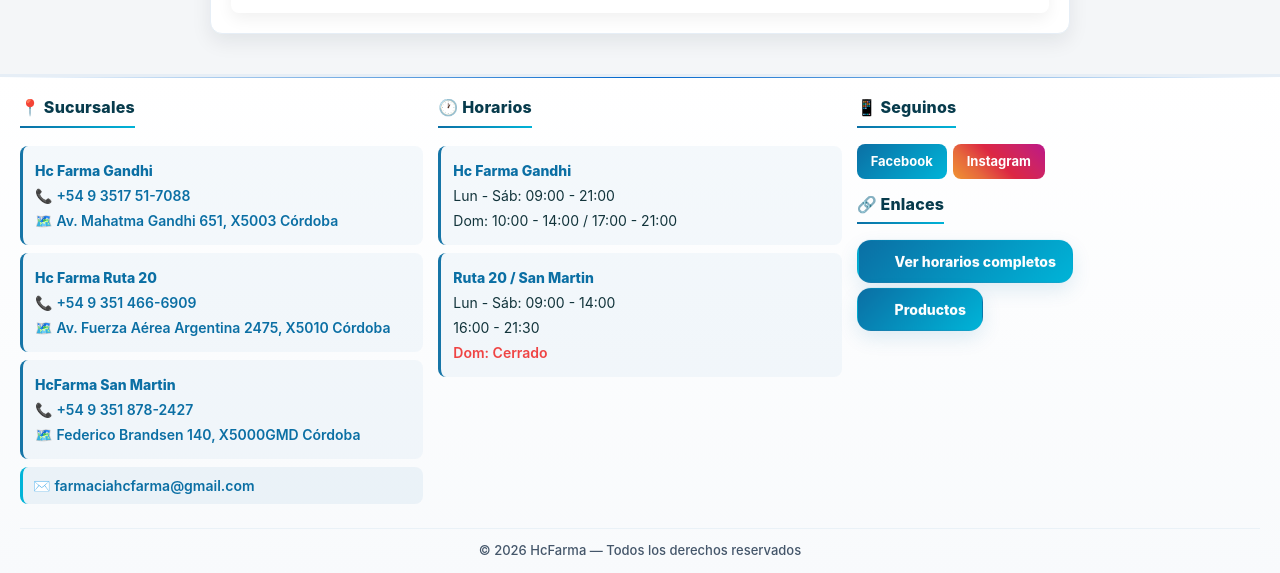
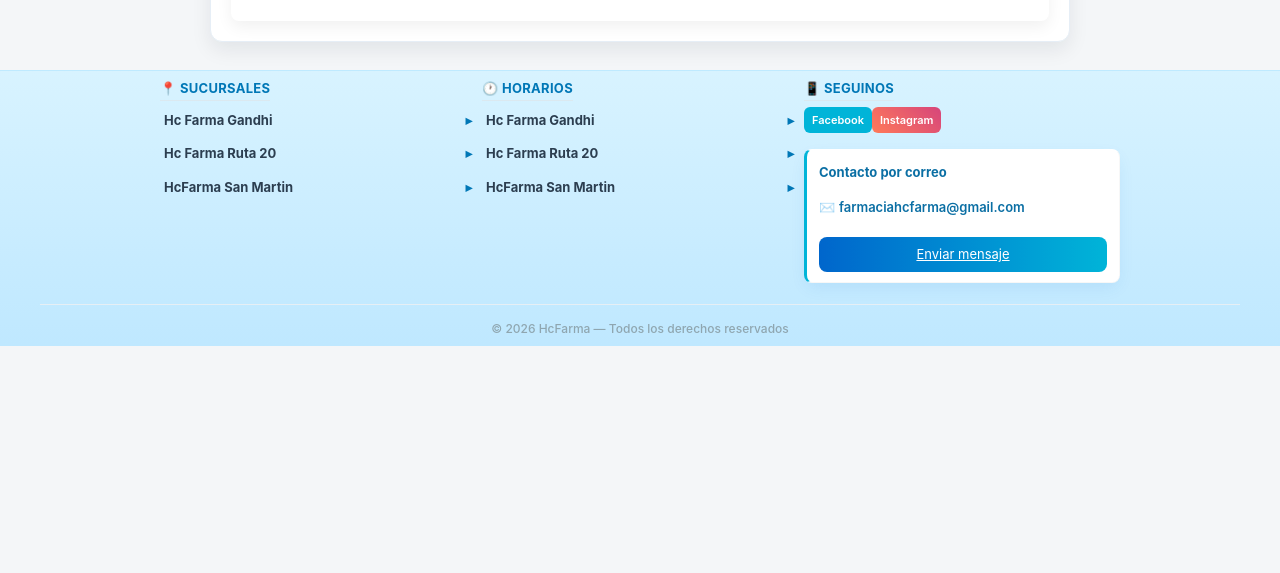
Before and after one commit to FrancoMartinez465/hcFarma, a React (Vite) app in the folder frontend/: page /#/horario in a window 1280 px wide. Shown: the part 1223-1796 px from the top of the page. After the commit the page ends 1569 px from the top, so only its background shows below. Built offline with nearby package versions, Linux system fonts and the light colour scheme; grey boxes are pictures that could not be loaded.

Commit message:
PiePagina

```diff
--- a/frontend/src/assets/css/piepagina.css
+++ b/frontend/src/assets/css/piepagina.css
@@ -1,137 +1,171 @@
-/* Footer styles */
-.pie-footer{
-  /* Fondo más claro y neutro para mejor lectura */
-  background: linear-gradient(180deg, #ffffff 0%, #f8fafc 100%);
-  color:#0f172a;
-  padding: 20px 20px 16px;
-  margin-top: 20px;
-  border-top: 3px solid #e6eef6;
-  position: relative;
-  font-family: Inter, system-ui, -apple-system, 'Segoe UI', Roboto, 'Helvetica Neue', Arial;
-  font-size: 14px;
+/* --- CAMBIOS DE COLORES (NUEVA PALETA) --- */
+:root {
+  /* Fondo: Degradado celeste más equilibrado (no blanco) */
+  --ff-footer-start: #d8f3ff; /* celeste pálido, más cálido */
+  --ff-footer-end: #bfe8ff;   /* celeste claro un poco más profundo */
+
+  /* Texto: Azul petróleo oscuro (muy legible y suave) en lugar de blanco */
+  --ff-text-on-footer: #2c3e50;
+
+  /* Títulos: Un azul un poco más vibrante para jerarquía */
+  --ff-title-color: #0077b6;
+
+  /* Mantener tus acentos de botones */
+  --ff-cta-start: #0066cc;
+  --ff-cta-end: #00b4d8;
+  --ff-social: #00b4d8;
+  --ff-instagram-start: #ff7a59;
+  --ff-instagram-end: #d6457b;
+
+  /* Acento general usado por algunos enlaces */
+  --ff-accent: #0b6fa4;
+
+  /* Tarjetas: tono muy claro para que no sea blanco puro */
+  --ff-card-bg: #f6fbff;
+  /* Fondo específico para la tarjeta de correo, armoniza con el celeste del footer */
+  --ff-email-bg: #f3fbff;
 }
 
-.pie-footer::before {
-  content: '';
-  position: absolute;
-  top: 0;
-  left: 0;
-  right: 0;
-  height: 1px;
-  background: linear-gradient(90deg, transparent, #0066cc, transparent);
+/* --- AJUSTES DEL FOOTER --- */
+.pie-footer {
+  background: linear-gradient(180deg, var(--ff-footer-start) 0%, var(--ff-footer-end) 100%);
+  color: var(--ff-text-on-footer);
+  padding: 8px 10px 8px; /* aún más compacto */
+  margin-top: 8px;
+  /* Borde superior suave en azul claro en lugar de transparente oscuro */
+  border-top: 1px solid #bfeaff;
+  position: relative;
+  font-family: Inter, system-ui, -apple-system, 'Segoe UI', Roboto, sans-serif;
+  font-size: 13px; /* subir un poco la fuente para mejor legibilidad */
 }
 
+/* Eliminamos la línea brillante 'before' antigua ya que no se ve bien en fondo claro */
+.pie-footer::before { display: none; }
+
 .pie-inner{
-  max-width:1300px;
+  max-width:960px;
   margin:0 auto;
   display:flex;
-  gap: 15px;
+  gap: 6px;
   flex-wrap:wrap;
   align-items:flex-start;
-  padding-bottom: 8px;
+  padding-bottom: 2px;
 }
 
 .pie-section{
-  flex:1 1 250px;
-  min-width:200px;
+  flex:1 1 180px;
+  min-width:140px;
 }
 
-.pie-section h4{
-  margin:0 0 10px 0;
-  color:#073b4c;
-  font-size: 16px;
-  font-weight: 800;
-  padding-bottom: 8px;
-  border-bottom: 2px solid;
-  border-image: linear-gradient(90deg, #0b6fa4, #00b4d8) 1;
+.pie-section h4 {
+  margin: 0 0 6px 0;
+  color: var(--ff-title-color); /* Color azul fuerte */
+  font-size: 13px;
+  font-weight: 700; /* compacto */
+  text-transform: uppercase; /* opcional */
+  padding-bottom: 3px;
+  border-bottom: 1px solid #dbe9f0; /* Línea separadora suave */
   display: inline-block;
-  letter-spacing: 0.2px;
+  letter-spacing: 0.3px;
 }
 
 .pie-card {
-  background: rgba(11, 111, 164, 0.04);
-  border-left: 3px solid rgba(11, 111, 164, 0.95);
-  border-radius: 8px;
-  padding: 10px 12px;
-  margin: 8px 0;
-  transition: all 0.18s ease;
+  /* Glassmorphism: semitransparente para integrar con el fondo celeste */
+  background: rgba(255, 255, 255, 0.45);
+  backdrop-filter: blur(2px);
+  -webkit-backdrop-filter: blur(2px);
+
+  /* Borde casi invisible para contener */
+  border: 1px solid rgba(255, 255, 255, 0.6);
+
+  /* Borde izquierdo sutil con identidad */
+  border-left: 2px solid rgba(11, 111, 164, 0.4);
+
+  border-radius: 6px;
+  padding: 6px 8px;
+  margin: 4px 0;
+
+  box-shadow: 0 2px 4px rgba(0, 0, 0, 0.02);
+  transition: all 0.16s ease;
 }
 
 .pie-card:hover {
-  background: rgba(11, 111, 164, 0.08);
-  border-left-color: #00b4d8;
-  transform: translateX(3px);
-  box-shadow: 0 6px 18px rgba(11, 111, 164, 0.06);
+  background: rgba(255, 255, 255, 0.95);
+  border-left-color: var(--ff-cta-end);
+  transform: translateY(-1px);
+  box-shadow: 0 4px 10px rgba(3, 37, 65, 0.04);
 }
 
-.pie-line{
-  margin: 4px 0;
-  font-size: 14px;
-  line-height: 1.5;
-  color: #12343b;
+.pie-line {
+  margin: 3px 0;
+  font-size: 12px;
+  line-height: 1.35;
+  color: #1a3c4d; /* Azul muy oscuro para contraste */
 }
 
 .pie-line strong {
-  color: #0b6fa4;
+  color: #0b6fa4; /* Títulos en azul medio */
   display: block;
-  margin-bottom: 4px;
-  font-weight: 800;
+  margin-bottom: 2px;
+  font-weight: 700;
 }
 
 .pie-line a{
-  color:#0b6fa4;
+  color: var(--ff-accent);
   text-decoration:none;
-  transition: all 0.18s ease;
+  transition: color 0.14s ease;
   font-weight: 600;
 }
 
 .pie-line a:hover{
-  color:#fff;
-  text-shadow: 0 0 8px rgba(0, 180, 216, 0.5);
+  color: var(--ff-cta-end);
 }
 
 .pie-email {
-  background: rgba(11, 111, 164, 0.06);
+  /* estilo por defecto (se usa en la sección de contacto si queda) */
+  background: var(--ff-card-bg);
   padding: 8px 10px;
   border-radius: 8px;
-  border-left: 3px solid #00b4d8;
+  border-left: 3px solid rgba(0,180,216,0.14);
+  border: 1px solid #e6eff5;
+  box-shadow: 0 1px 4px rgba(3,37,65,0.03);
+ }
+
+.pie-line {
+  margin: 3px 0;
+  font-size: 13px;
+  line-height: 1.4;
+  color: #1a3c4d; /* Azul muy oscuro para contraste sobre el vidrio */
 }
-
-.pie-closed {
-  color: #ef4444 !important;
-  font-weight: 600;
+.pie-line strong {
+  color: #0b6fa4; /* Títulos en azul medio */
+  display: block;
+  margin-bottom: 2px;
+  font-weight: 700;
 }
-
-.socials{
-  display:flex;
-  gap: 6px;
-  margin-top: 6px;
-  flex-wrap: wrap;
-}
-
 .social{
-  background: linear-gradient(135deg, #0b6fa4 0%, #00b4d8 100%);
+  background: var(--ff-social); /* color principal del sitio (turquesa header) */
   color:#fff;
-  padding: 8px 14px;
-  border-radius: 8px;
+  padding: 5px 8px;
+  border-radius: 6px;
   text-decoration:none;
-  font-weight:700;
-  transition: all 0.18s cubic-bezier(0.4, 0, 0.2, 1);
+  font-weight:600;
+  transition: transform 0.12s ease, box-shadow 0.12s ease;
   display: inline-block;
-  font-size: 13px;
+  font-size: 11px;
 }
 
 .social:nth-child(2) {
-  background: linear-gradient(45deg, #f09433 0%, #e6683c 25%, #dc2743 50%, #cc2366 75%, #bc1888 100%);
+  background: linear-gradient(45deg, var(--ff-instagram-start), var(--ff-instagram-end)); /* instagram coral-rosado */
 }
 
 .social:hover{
-  transform: translateY(-3px);
-  box-shadow: 0 8px 20px rgba(0, 102, 204, 0.4);
+  transform: translateY(-2px);
+  box-shadow: 0 6px 12px rgba(11,30,38,0.08);
 }
 
 .social:nth-child(2):hover {
-  box-shadow: 0 8px 20px rgba(220, 39, 67, 0.4);
+  box-shadow: 0 6px 12px rgba(214,69,123,0.10);
 }
 
 .pie-links-section {
@@ -147,35 +181,32 @@
 .pie-links-section a.footer-cta,
 .pie-footer .pie-links-section a.footer-cta {
   color: #ffffff !important;
-  background: linear-gradient(135deg, #0b6fa4 0%, #00b4d8 100%) !important;
+  background: linear-gradient(135deg, var(--ff-cta-start) 0%, var(--ff-cta-end) 100%) !important; /* gradiente principal del sitio */
   text-decoration: none !important;
-  font-weight: 800;
-  transition: transform 0.22s cubic-bezier(.2,.9,.2,1), box-shadow 0.22s ease, opacity 0.18s ease;
-  padding: 10px 16px;
-  border-radius: 14px;
+  font-weight: 700;
+  transition: transform 0.12s ease, box-shadow 0.12s ease, opacity 0.12s ease;
+  padding: 6px 10px;
+  border-radius: 8px;
   display: inline-flex;
   align-items: center;
-  gap: 8px;
+  gap: 6px;
   width: fit-content;
-  font-size: 14px;
-  box-shadow: 0 8px 20px rgba(11, 111, 164, 0.12);
-  border: 1px solid rgba(11, 111, 164, 0.08);
+  font-size: 13px;
+  box-shadow: none;
+  border: 1px solid rgba(11,30,38,0.05);
   position: relative;
   overflow: hidden;
-  transform: translateY(0);
-  will-change: transform;
-  animation: btnFloat 6s ease-in-out infinite;
 }
 
 .pie-links-section a.footer-cta:hover, .pie-footer .pie-links-section a.footer-cta:hover{
-  transform: translateY(-6px) scale(1.04) !important;
-  box-shadow: 0 20px 40px rgba(11, 111, 164, 0.18) !important;
+  transform: translateY(-2px) !important;
+  box-shadow: 0 8px 18px rgba(11,30,38,0.06) !important;
   opacity: 1 !important;
 }
 
 .pie-links-section a.footer-cta:focus, .pie-footer .pie-links-section a.footer-cta:focus{
   outline: none;
-  box-shadow: 0 0 0 6px rgba(11, 111, 164, 0.12);
+  box-shadow: 0 0 0 6px rgba(11,30,38,0.06);
 }
 
 .pie-links-section a.footer-cta::after{
@@ -196,14 +227,7 @@
   transform: skewX(-20deg) translateX(220%);
 }
 
-@keyframes btnFloat {
-  0% { transform: translateY(0); }
-  50% { transform: translateY(-4px); }
-  100% { transform: translateY(0); }
-}
-
-/* Pausar la animación al hacer hover o focus para evitar movimiento conflictivo */
-.pie-links-section a.footer-cta:hover, .pie-links-section a.footer-cta:focus { animation-play-state: paused; }
+.pie-links-section a.footer-cta:focus{ outline: none; box-shadow: 0 0 0 6px rgba(10,80,110,0.06); }
 
 /* icono flecha a la derecha */
 .pie-links-section a.footer-cta::before,
@@ -220,26 +244,73 @@
 /* Forzar mayor contraste en visitas */
 .pie-links-section a.footer-cta:visited{ color: #ffffff !important; }
 
-.pie-bottom{
-  max-width:1300px;
-  margin: 12px auto 0;
-  color:#44566a;
-  font-size: 13px;
-  text-align:center;
-  padding-top: 12px;
-  border-top: 1px solid rgba(11, 111, 164, 0.06);
+.pie-bottom {
+  max-width: 1200px;
+  margin: 15px auto 0;
+  color: #8fa6b0; /* Gris suave */
+  font-size: 12px;
+  text-align: center;
+  padding-top: 15px;
+  border-top: 1px solid #e6eff5;
   font-weight: 500;
 }
 
+/* Estilos para la tarjeta de email y su CTA */
+.pie-email-card {
+  /* Tarjeta "Pro": fondo blanco limpio con detalle y sombra azules */
+  background: #ffffff;
+  border-radius: 8px;
+  box-shadow: 0 6px 18px -4px rgba(0, 102, 204, 0.11);
+  border-left: 3px solid var(--ff-cta-end);
+  border-top: 1px solid rgba(255,255,255,0.5);
+  border-right: 1px solid rgba(0,0,0,0.03);
+  border-bottom: 1px solid rgba(0,0,0,0.03);
+  padding: 10px 12px;
+  display: flex;
+  flex-direction: column;
+  gap: 8px;
+  position: relative;
+  overflow: hidden;
+  transition: transform 0.16s ease;
+}
+.pie-email-card:hover { transform: translateY(-1px); }
+.pie-email-card h5 { margin: 0; font-size: 12px; font-weight: 700; color: var(--ff-cta-start); text-transform: uppercase; letter-spacing: 0.3px; display:flex; align-items:center; gap:6px; }
+.pie-email-card .email-text { font-size: 13px; color: #334e68; font-weight: 500; text-decoration: none; background: #f0f7fa; padding: 6px 8px; border-radius: 6px; border: 1px dashed #bcccdc; }
+.pie-email-card .footer-cta { width: 100%; justify-content: center; background: linear-gradient(90deg, var(--ff-cta-start), var(--ff-cta-end)) !important; margin-top: 4px; color: #fff; display: inline-flex; align-items:center; gap:8px; padding: 8px 10px; border-radius:8px; font-size: 13px; }
+
+/* Collapsible branches */
+.branch { margin-bottom: 6px; }
+  .branch-header {
+      width: 100%;
+      text-align: left;
+      background: transparent;
+      border: none !important;
+      appearance: none;
+      padding: 4px 4px;
+      font-size: 13px;
+      font-weight: 700;
+      color: var(--ff-text-on-footer);
+      display: flex;
+      justify-content: space-between;
+      align-items: center;
+      cursor: pointer;
+    }
+  .branch-header:focus { outline: none; box-shadow: 0 0 0 4px rgba(10,80,110,0.06); border-radius: 6px; }
+  .branch-header .chev { transition: transform 0.14s ease; font-size: 13px; color: var(--ff-title-color); }
+.branch-header[aria-expanded="true"] .chev { transform: rotate(90deg); }
+.branch-content { overflow: hidden; max-height: 0; transition: max-height 0.2s ease; }
+.branch-content.expanded { max-height: 300px; }
+.branch .pie-card { margin: 0; }
+
 @media (max-width:768px){
   .pie-footer {
-    padding: 18px 14px 12px;
-    margin-top: 18px;
+    padding: 14px 10px 10px;
+    margin-top: 14px;
   }
 
   .pie-inner{
     padding:0 10px;
-    gap: 15px;
+    gap: 12px;
     justify-content: space-between;
   }
 
@@ -249,11 +320,11 @@
   }
 
   .pie-section h4 {
-    font-size: 16px;
+    font-size: 14px;
   }
 
   .social{
-    padding: 7px 12px;
+    padding: 6px 10px;
     font-size: 12px;
   }
 
@@ -262,11 +333,11 @@
   }
 
   .pie-line {
-    font-size: 14px;
+    font-size: 13px;
   }
 
   .pie-card {
     padding: 6px 8px;
-    margin: 5px 0;
+    margin: 4px 0;
   }
 }
--- a/frontend/src/components/PiePagina.jsx
+++ b/frontend/src/components/PiePagina.jsx
@@ -1,47 +1,111 @@
-import React from "react";
+import React, { useState } from "react";
 import "../assets/css/piepagina.css";
 
+const BRANCHES = [
+  {
+    id: "gandhi",
+    name: "Hc Farma Gandhi",
+    phoneHref: "tel:+5493517517088",
+    phoneLabel: "+54 9 3517 51-7088",
+    mapUrl: "https://www.google.com/maps?q=Av.+Mahatma+Gandhi+651,+X5003+Córdoba",
+    address: "Av. Mahatma Gandhi 651, X5003 Córdoba",
+    hours: [
+      "Lun - Sáb: 09:00 - 21:00",
+      "Dom: 10:00 - 14:00 / 17:00 - 21:00",
+    ],
+  },
+  {
+    id: "ruta20",
+    name: "Hc Farma Ruta 20",
+    phoneHref: "tel:+543514666909",
+    phoneLabel: "+54 9 351 466-6909",
+    mapUrl: "https://www.google.com/maps?q=Av.+Fuerza+Aérea+Argentina+2475,+X5010+Córdoba",
+    address: "Av. Fuerza Aérea Argentina 2475, X5010 Córdoba",
+    hours: [
+      "Lun - Sáb: 09:00 - 14:00",
+      "16:00 - 21:30",
+      "Dom: Cerrado",
+    ],
+  },
+  {
+    id: "sanmartin",
+    name: "HcFarma San Martin",
+    phoneHref: "tel:+543518782427",
+    phoneLabel: "+54 9 351 878-2427",
+    mapUrl: "https://www.google.com/maps?q=Federico+Brandsen+140,+X5000GMD+Córdoba",
+    address: "Federico Brandsen 140, X5000GMD Córdoba",
+    hours: [
+      "Lun - Sáb: 09:00 - 14:00",
+      "16:00 - 21:30",
+      "Dom: Cerrado",
+    ],
+  },
+];
+
 export default function PiePagina() {
+  const [openId, setOpenId] = useState(null);
+  const [openHoursId, setOpenHoursId] = useState(null);
+
+  const toggle = (id) => setOpenId((prev) => (prev === id ? null : id));
+
   return (
     <footer className="pie-footer">
       <div className="pie-inner">
         <div className="pie-section pie-contact">
           <h4>📍 Sucursales</h4>
-          <div className="pie-card">
-            <div className="pie-line"><strong>Hc Farma Gandhi</strong></div>
-            <div className="pie-line">📞 <a href="tel:+5493517517088">+54 9 3517 51-7088</a></div>
-            <div className="pie-line">🗺️ <a href="https://www.google.com/maps?q=Av.+Mahatma+Gandhi+651,+X5003+Córdoba" target="_blank" rel="noreferrer">Av. Mahatma Gandhi 651, X5003 Córdoba</a></div>
-          </div>
 
-          <div className="pie-card">
-            <div className="pie-line"><strong>Hc Farma Ruta 20</strong></div>
-            <div className="pie-line">📞 <a href="tel:+543514666909">+54 9 351 466-6909</a></div>
-            <div className="pie-line">🗺️ <a href="https://www.google.com/maps?q=Av.+Fuerza+Aérea+Argentina+2475,+X5010+Córdoba" target="_blank" rel="noreferrer">Av. Fuerza Aérea Argentina 2475, X5010 Córdoba</a></div>
-          </div>
+          {BRANCHES.map((b) => {
+            const isOpen = openId === b.id;
+            return (
+              <div className="branch" key={b.id}>
+                <button
+                  className="branch-header"
+                  onClick={() => toggle(b.id)}
+                  aria-expanded={isOpen}
+                >
+                  <span>{b.name}</span>
+                  <span className="chev" aria-hidden>▸</span>
+                </button>
 
-          <div className="pie-card">
-            <div className="pie-line"><strong>HcFarma San Martin</strong></div>
-            <div className="pie-line">📞 <a href="tel:+543518782427">+54 9 351 878-2427</a></div>
-            <div className="pie-line">🗺️ <a href="https://www.google.com/maps?q=Federico+Brandsen+140,+X5000GMD+Córdoba" target="_blank" rel="noreferrer">Federico Brandsen 140, X5000GMD Córdoba</a></div>
-          </div>
-
-          <div className="pie-line pie-email" style={{marginTop: "8px"}}>✉️ <a href="mailto:farmaciahcfarma@gmail.com">farmaciahcfarma@gmail.com</a></div>
+                <div className={`branch-content ${isOpen ? "expanded" : ""}`}>
+                  <div className="pie-card">
+                    <div className="pie-line"><strong>{b.name}</strong></div>
+                    <div className="pie-line">📞 <a href={b.phoneHref}>{b.phoneLabel}</a></div>
+                    <div className="pie-line">🗺️ <a href={b.mapUrl} target="_blank" rel="noreferrer">{b.address}</a></div>
+                  </div>
+                </div>
+              </div>
+            );
+          })}
+          {/* correo suelto eliminado por solicitud del usuario */}
         </div>
 
         <div className="pie-section pie-hours">
           <h4>🕐 Horarios</h4>
-          <div className="pie-card">
-            <div className="pie-line"><strong>Hc Farma Gandhi</strong></div>
-            <div className="pie-line">Lun - Sáb: 09:00 - 21:00</div>
-            <div className="pie-line">Dom: 10:00 - 14:00 / 17:00 - 21:00</div>
-          </div>
+          {BRANCHES.map((b) => {
+            const open = openHoursId === b.id;
+            return (
+              <div className="branch" key={`hours-${b.id}`}>
+                <button
+                  className="branch-header"
+                  onClick={() => setOpenHoursId((prev) => (prev === b.id ? null : b.id))}
+                  aria-expanded={open}
+                >
+                  <span>{b.name}</span>
+                  <span className="chev" aria-hidden>▸</span>
+                </button>
 
-          <div className="pie-card">
-            <div className="pie-line"><strong>Ruta 20 / San Martin</strong></div>
-            <div className="pie-line">Lun - Sáb: 09:00 - 14:00</div>
-            <div className="pie-line">16:00 - 21:30</div>
-            <div className="pie-line pie-closed">Dom: Cerrado</div>
-          </div>
+                <div className={`branch-content ${open ? "expanded" : ""}`}>
+                  <div className="pie-card">
+                    <div className="pie-line"><strong>{b.name}</strong></div>
+                    {b.hours && b.hours.map((h, i) => (
+                      <div className={`pie-line ${h.toLowerCase().includes('cerrado') ? 'pie-closed' : ''}`} key={i}>{h}</div>
+                    ))}
+                  </div>
+                </div>
+              </div>
+            );
+          })}
         </div>
 
         <div className="pie-section pie-follow">
@@ -51,10 +115,15 @@
             <a className="social" href="https://www.instagram.com/hcfarma/" target="_blank" rel="noreferrer">Instagram</a>
           </div>
 
-          <h4 style={{marginTop: "16px"}}>🔗 Enlaces</h4>
-          <div className="pie-links-section">
-            <a className="footer-cta" href={`${import.meta.env.BASE_URL}#/horario`}>Ver horarios completos</a>
-            <a className="footer-cta" href={`${import.meta.env.BASE_URL}#/productos`}>Productos</a>
+          {/* Mejor diseño del correo: tarjeta con CTA */}
+          <div style={{ marginTop: "16px" }}>
+            <div className="pie-card pie-email-card">
+              <div className="pie-line"><strong>Contacto por correo</strong></div>
+              <div className="pie-line">✉️ <a href="mailto:farmaciahcfarma@gmail.com">farmaciahcfarma@gmail.com</a></div>
+              <div style={{ marginTop: 6 }}>
+                <a className="footer-cta" href="mailto:farmaciahcfarma@gmail.com">Enviar mensaje</a>
+              </div>
+            </div>
           </div>
         </div>
       </div>
```
Also changed, not shown: 5 other files (tests, documents, lock files or other folders).
